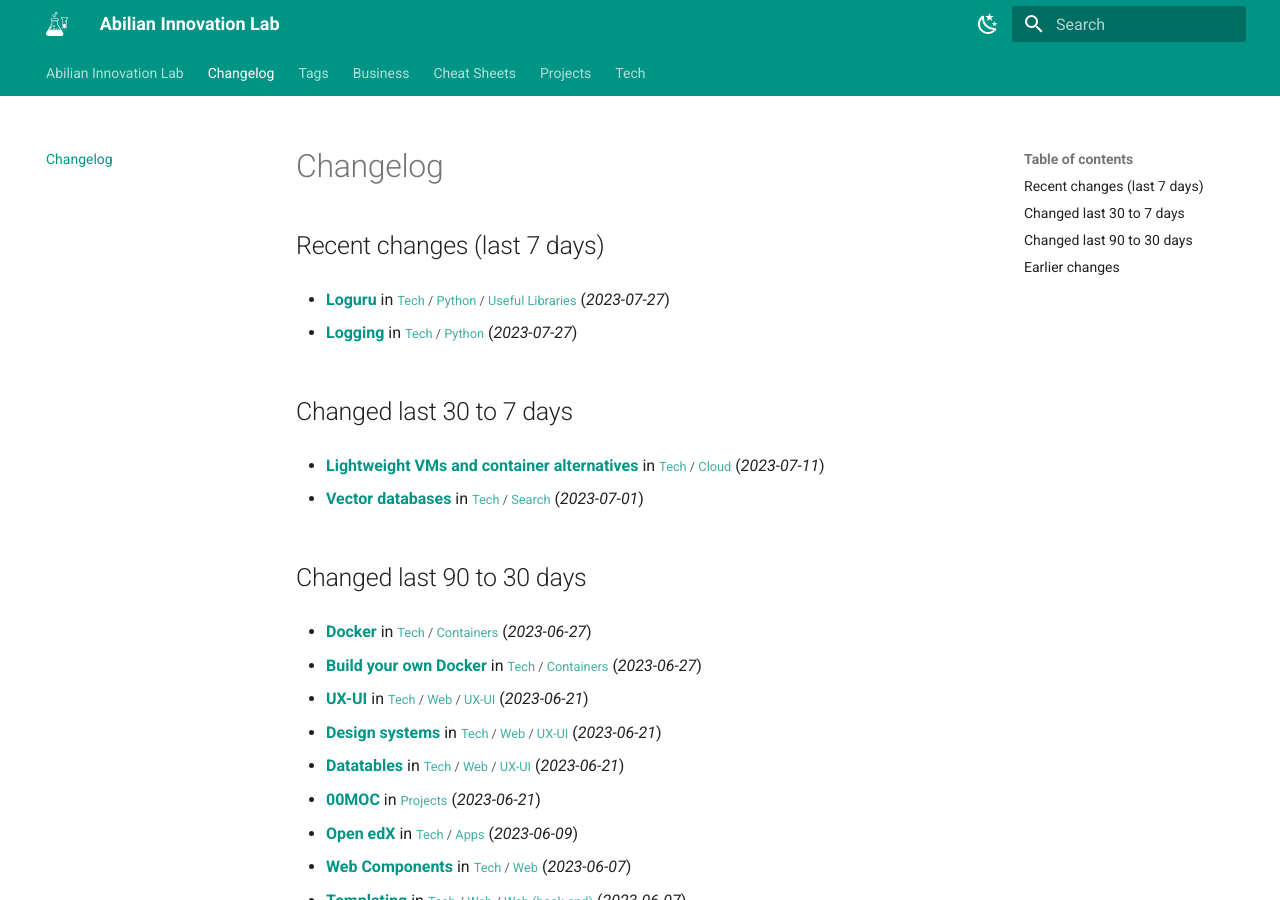
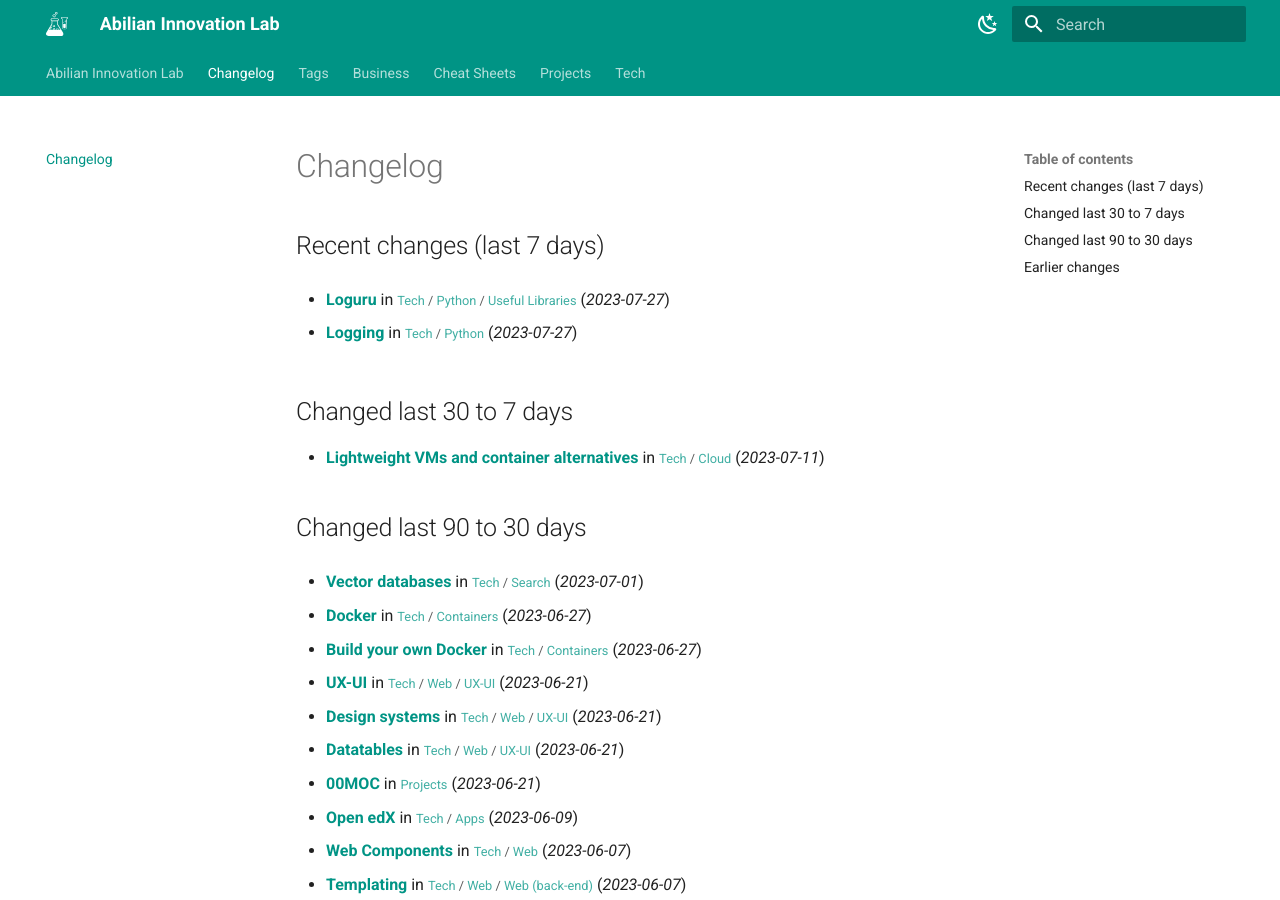
Before and after one commit to abilian/lab.abilian.com, an MkDocs documentation site: the page built from docs/changelog.md, in a window 1280 px wide and 900 px high. Built offline with MkDocs 1.6.1 and Material for MkDocs 9.7.7, drawn with Linux system fonts in a browser that asks for light colours; comment, search, counter and statistics services are not loaded.

Commit message:
Update content

```diff
--- a/docs/changelog.md
+++ b/docs/changelog.md
@@ -12,11 +12,11 @@
 
 - **[Lightweight VMs and container alternatives](/Tech/Cloud/Lightweight VMs and container alternatives/)** in <small>[Tech](/Tech/00 Technology/) / [Cloud](/Tech/Cloud/Buildpacks/)</small> (*2023-07-11*)
 
-- **[Vector databases](/Tech/Search/Vector databases/)** in <small>[Tech](/Tech/00 Technology/) / [Search](/Tech/Search/Comparison of open source search engines/)</small> (*2023-07-01*)
-
 
 
 ## Changed last 90 to 30 days
+
+- **[Vector databases](/Tech/Search/Vector databases/)** in <small>[Tech](/Tech/00 Technology/) / [Search](/Tech/Search/Comparison of open source search engines/)</small> (*2023-07-01*)
 
 - **[Docker](/Tech/Containers/Docker/)** in <small>[Tech](/Tech/00 Technology/) / [Containers](/Tech/Containers/Build your own Docker/)</small> (*2023-06-27*)
 
```
